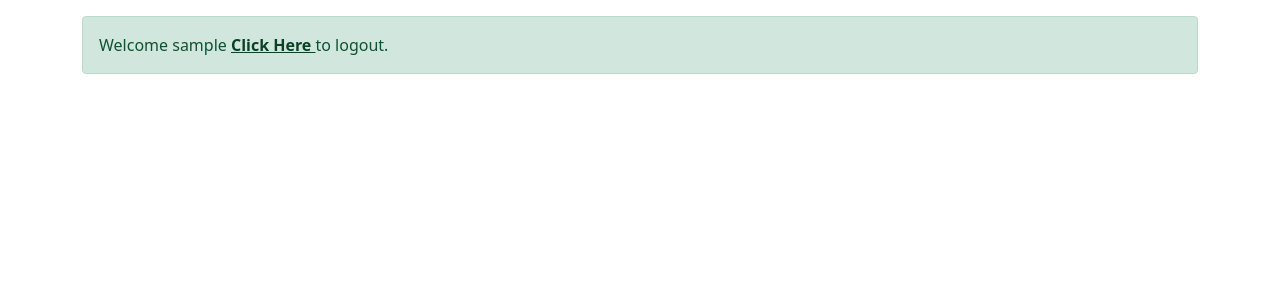
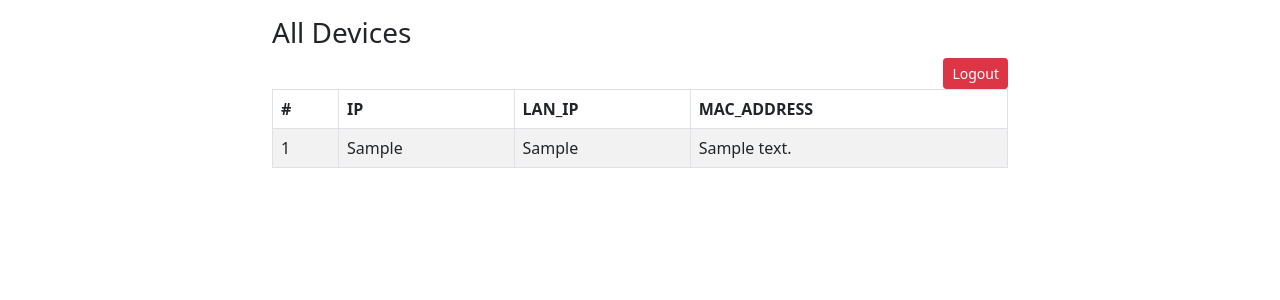
Before and after one commit to EhtishamSabir/packet_cap_portal, a Flask app: template templates/home.html in a window 1280 px wide. Shown: the top 300 px of the page. Run offline with Flask 2, Linux system fonts and the light colour scheme; the template is opened without the code that fills it: most values are stand-ins (such as "Sample title", 1, 10 or a date in 2020).

Commit message:
dashboard page with detail

```diff
--- a/main.py
+++ b/main.py
@@ -11,7 +11,8 @@ app.config['SECRET_KEY'] = 'SUPER SECRET'
 def home():
     username = request.cookies.get('username')
     if username:
-        return render_template('home.html', username=username)
+        # return render_template('home.html', username=username)
+        return redirect("/devices")
     return render_template('home.html')
 
 
@@ -42,15 +43,38 @@ def logout():
 
 @app.route('/devices', methods=['GET'])
 def devices(test=True):
-    if test:
-        return [{'IP': '_gateway', 'LAN_IP': '10.255.255.254', 'MAC_ADDRESS': '00:10:db:ff:10:01'},
-                {'IP': '?', 'LAN_IP': '172.18.0.2', 'MAC_ADDRESS': '02:42:ac:12:00:02'},
-                {'IP': '?', 'LAN_IP': '10.255.255.101', 'MAC_ADDRESS': '70:4c:a5:81:38:78'}]
-    full_results = [re.findall('^[\w\?\.]+|(?<=\s)\([\d\.]+\)|(?<=at\s)[\w\:]+', i) for i in os.popen('arp -a')]
-    final_results = [dict(zip(['IP', 'LAN_IP', 'MAC_ADDRESS'], i)) for i in full_results]
-    final_results = [{**i, **{'LAN_IP': i['LAN_IP'][1:-1]}} for i in final_results]
+    # if test:
 
-    return final_results
+        final_results=[
+                       {
+                          "IP":"_gateway",
+                          "LAN_IP":"10.255.255.254",
+                          "MAC_ADDRESS":"00:10:db:ff:10:01"
+                       },
+                       {
+                          "IP":"?",
+                          "LAN_IP":"172.18.0.2",
+                          "MAC_ADDRESS":"02:42:ac:12:00:02"
+                       },
+                       {
+                          "IP":"?",
+                          "LAN_IP":"10.255.255.101",
+                          "MAC_ADDRESS":"70:4c:a5:81:38:78"
+                       }
+                    ]
+        username = request.cookies.get('username')
+        if username:
+                return render_template('home.html',
+                                       username=username,
+                                       final_results=final_results)
+        # return render_template('home.html')
+
+    # full_results = [re.findall('^[\w\?\.]+|(?<=\s)\([\d\.]+\)|(?<=at\s)[\w\:]+', i) for i in os.popen('arp -a')]
+    # final_results = [dict(zip(['IP', 'LAN_IP', 'MAC_ADDRESS'], i)) for i in full_results]
+    # final_results = [{**i, **{'LAN_IP': i['LAN_IP'][1:-1]}} for i in final_results]
+
+    # return final_results
+    #     return render_template('home.html',final_results)
 
 
 app.run(host='0.0.0.0', port=80, debug=True)
--- a/templates/home.html
+++ b/templates/home.html
@@ -9,16 +9,40 @@
 		  {% if messages %}
 		    <ul class=flashes>
 		    {% for message in messages %}
-				<div class="alert alert-danger" role="alert">
+				<div class="alert alert-warning alert-dismissible fade show" role="alert">
 		         {{ message }}
+					<button type="button" class="btn-close" data-bs-dismiss="alert" aria-label="Close"></button>
 				</div>
 		    {% endfor %}
 		    </ul>
 		  {% endif %}
 		{% endwith %}
 		{% if username %}
-		<div class="alert alert-success" role="alert">
-         Welcome {{ username }} <a href="{{ url_for('logout') }}" class="alert-link"> Click Here </a> to logout.
+		<div class="row">
+			<div class="offset-md-2 col-md-8 offset-md-2">
+				<h3>All Devices</h3>
+				<a href="{{ url_for('logout') }}" class="btn btn-danger btn-sm float-end">Logout</a>
+				<table class="table table-bordered table-striped">
+				  <thead>
+					<tr>
+						<th scope="col">#</th>
+					  <th scope="col">IP</th>
+					  <th scope="col">LAN_IP</th>
+					  <th scope="col">MAC_ADDRESS</th>
+					</tr>
+				  </thead>
+				  <tbody>
+				   {% for result in final_results %}
+					<tr>
+						<td>{{loop.index}}</td>
+					  <td>{{ result.IP}}</td>
+					  <td>{{ result.LAN_IP}}</td>
+					  <td>{{ result.MAC_ADDRESS}}</td>
+					</tr>
+					{% endfor %}
+				  </tbody>
+				</table>
+			</div>
 		</div>
 
 		{% else %}
```
Also changed, not shown: 1 other file.
